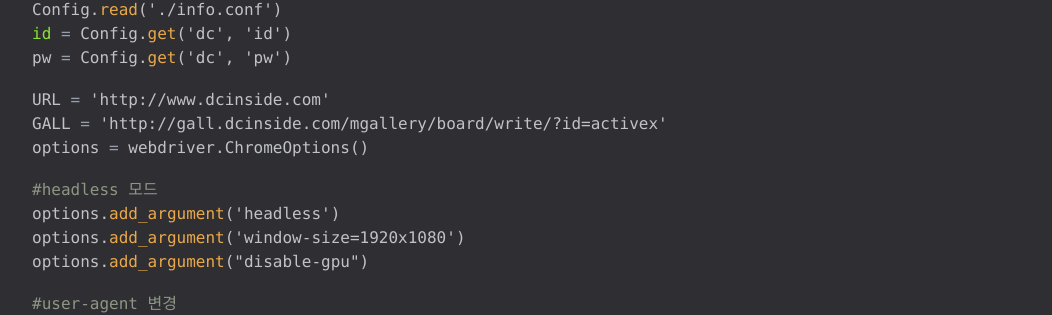
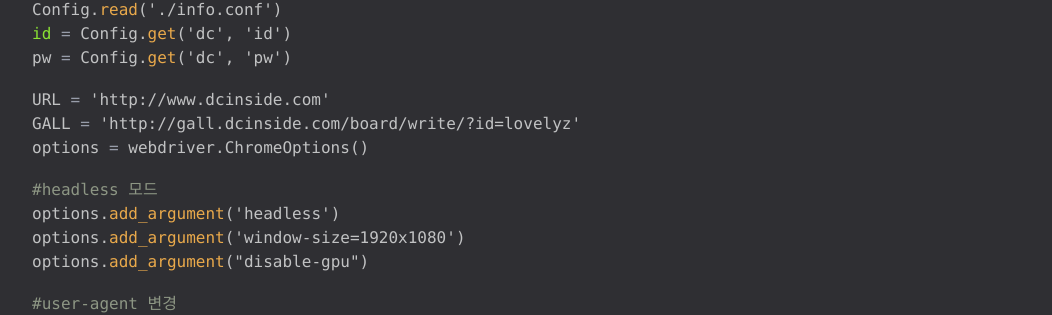
Before and after one commit to snutiise/snutiise.github.io, a Jekyll site: the page built from _posts/2018-01-18-dcmacro.md, in a window 1280 px wide and 900 px high, scrolled down 2077 px. Shown: the part 146-461 px from the top of the window, without its empty margins (228-1280 px from the left). Built offline with Jekyll 4.4.1, drawn with Linux system fonts in a browser that asks for light colours; comment, search, counter and statistics services are not loaded; part of the change alters nothing that is shown.

Commit message:
posts edit

```diff
--- a/_posts/2018-01-18-dcmacro.md
+++ b/_posts/2018-01-18-dcmacro.md
@@ -57,7 +57,7 @@ id = Config.get('dc', 'id')
 pw = Config.get('dc', 'pw')
 
 URL = 'http://www.dcinside.com'
-GALL = 'http://gall.dcinside.com/mgallery/board/write/?id=activex'
+GALL = 'http://gall.dcinside.com/board/write/?id=lovelyz'
 options = webdriver.ChromeOptions()
 
 #headless 모드
```
